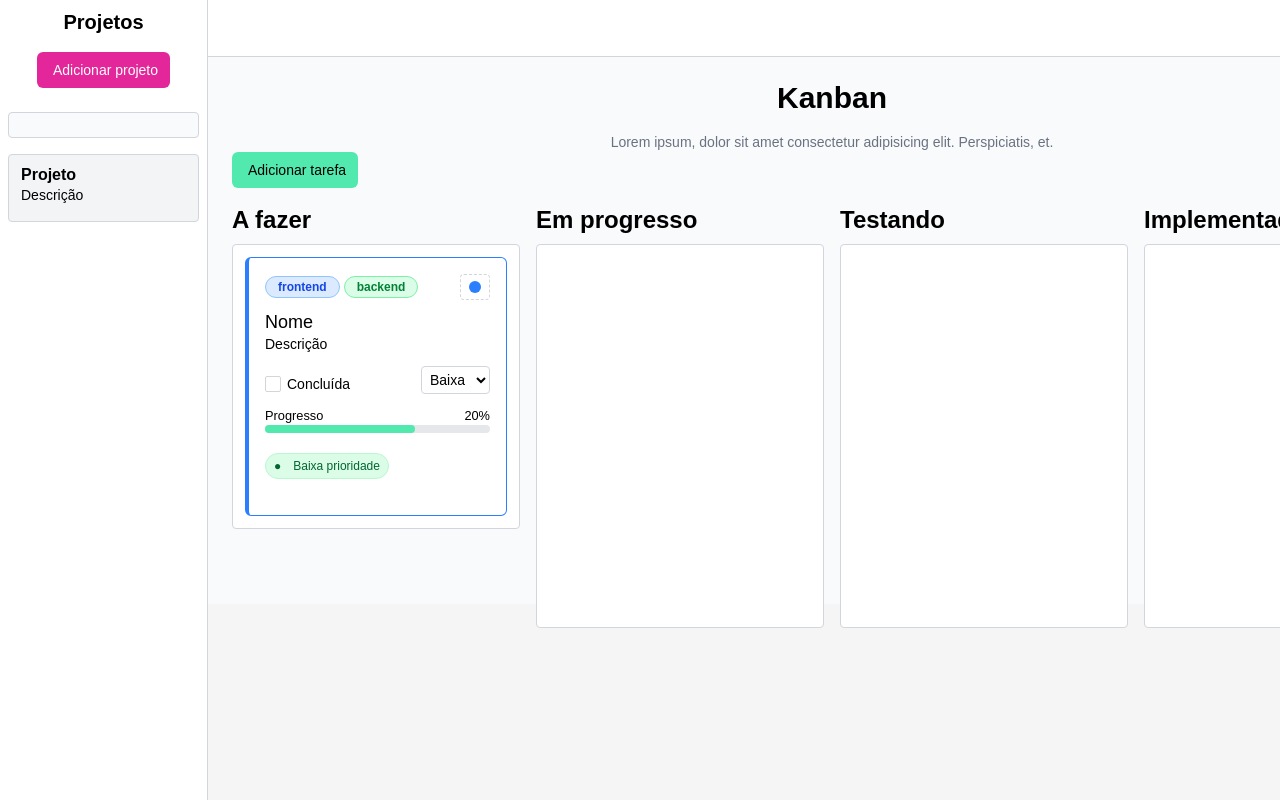
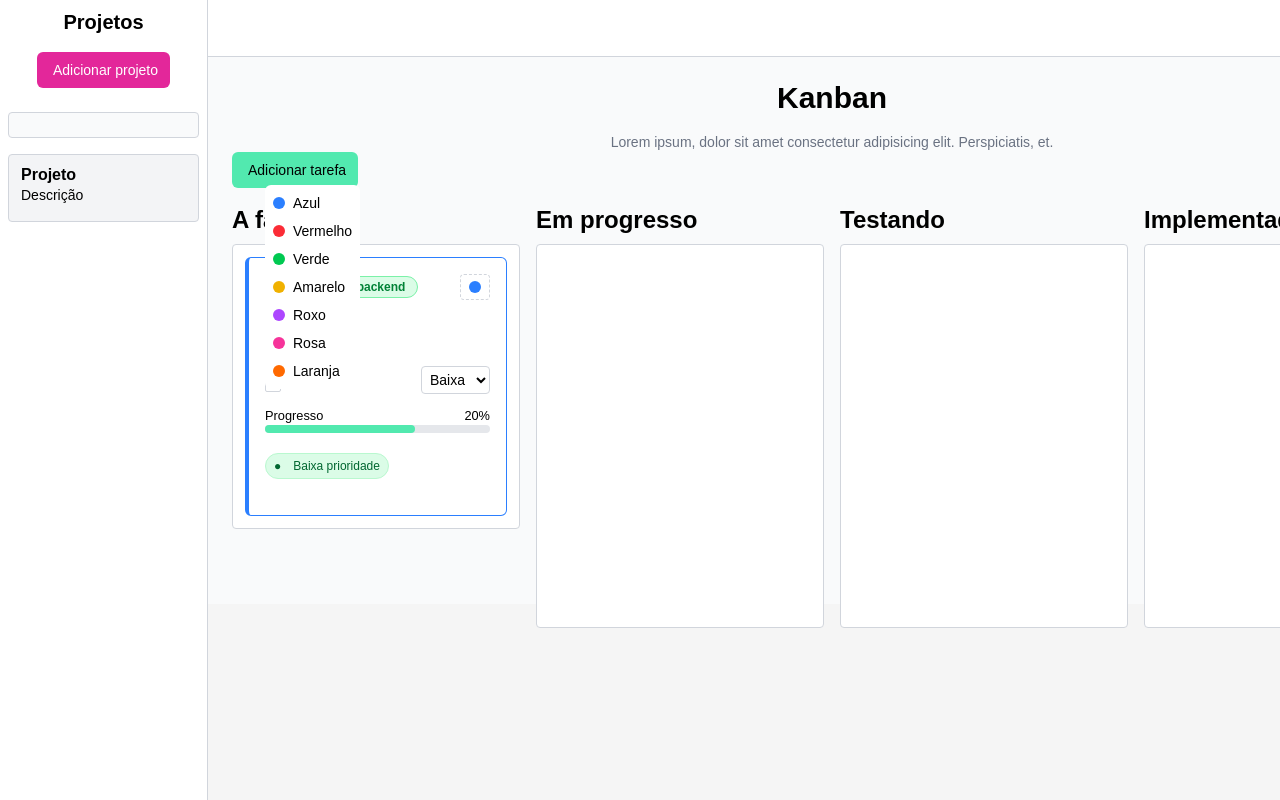
Before and after one commit to marcelosarinho/kanban, a React (Vite) app in the folder frontend/: page / in a window 1280 px wide. Shown: the top 800 px of the page. Built offline with nearby package versions, Linux system fonts and the light colour scheme; some icons are missing; a web font is replaced by a local one.

Commit message:
feat: color dropdown on task card (incomplete)

```diff
--- a/frontend/src/components/Task.tsx
+++ b/frontend/src/components/Task.tsx
@@ -6,8 +6,11 @@
 import TaskCategoryBadge from "./TaskCategoryBadge"
 import TaskPriorityBadge from "./TaskPriorityBadge"
 import ProgressBar from "./ProgressBar"
+import { useState } from "react"
 
 export default function Task() {
+  const [toggleColorDropdown, setToggleColorDropdown] = useState(false);
+
   return (
     <div className="p-4 border border-l-4 border-blue-500 rounded-md bg-white dark:bg-slate-800 dark:border-blue-700 dark:text-gray-300">
     <input type="hidden" name="" id="" />
@@ -19,6 +22,36 @@ export default function Task() {
         </div>
         <div className="border rounded py-1.5 px-2 border-dashed border-gray-300 dark:border-slate-600 hover:cursor-pointer hover:bg-gray-100 dark:hover:bg-slate-700 transition-colors">
             <div className="size-3 bg-blue-500 rounded-full"></div>
+        </div>
+        <div className="absolute bg-white text-sm p-2 rounded-md flex flex-col gap-2">
+          <div className="flex items-center gap-2">
+            <span className="bg-blue-500 rounded-full size-3"></span>
+            <span>Azul</span>
+          </div>
+          <div className="flex items-center gap-2">
+            <span className="bg-red-500 rounded-full size-3"></span>
+            <span>Vermelho</span>
+          </div>
+          <div className="flex items-center gap-2">
+            <span className="bg-green-500 rounded-full size-3"></span>
+            <span>Verde</span>
+          </div>
+          <div className="flex items-center gap-2">
+            <span className="bg-yellow-500 rounded-full size-3"></span>
+            <span>Amarelo</span>
+          </div>
+          <div className="flex items-center gap-2">
+            <span className="bg-purple-500 rounded-full size-3"></span>
+            <span>Roxo</span>
+          </div>
+          <div className="flex items-center gap-2">
+            <span className="bg-pink-500 rounded-full size-3"></span>
+            <span>Rosa</span>
+          </div>
+          <div className="flex items-center gap-2">
+            <span className="bg-orange-500 rounded-full size-3"></span>
+            <span>Laranja</span>
+          </div>
         </div>
     </header>
 
```
